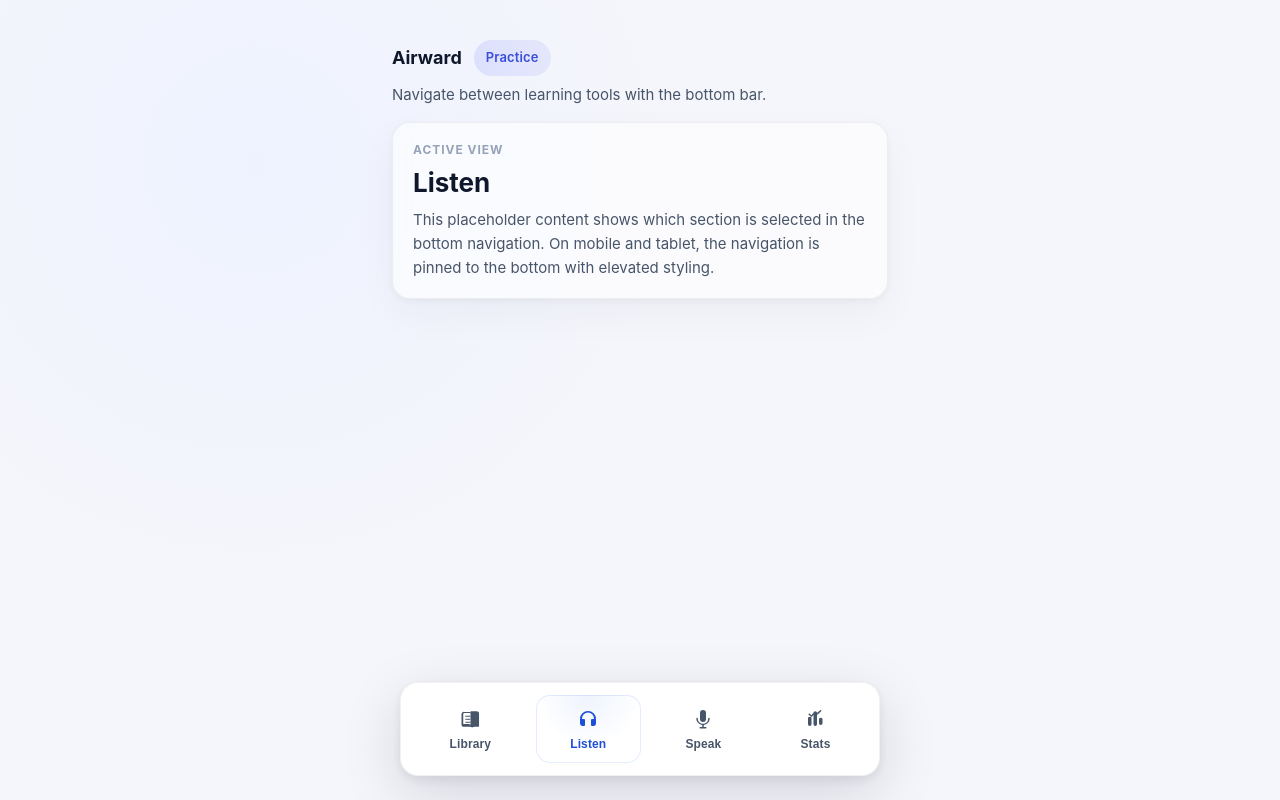
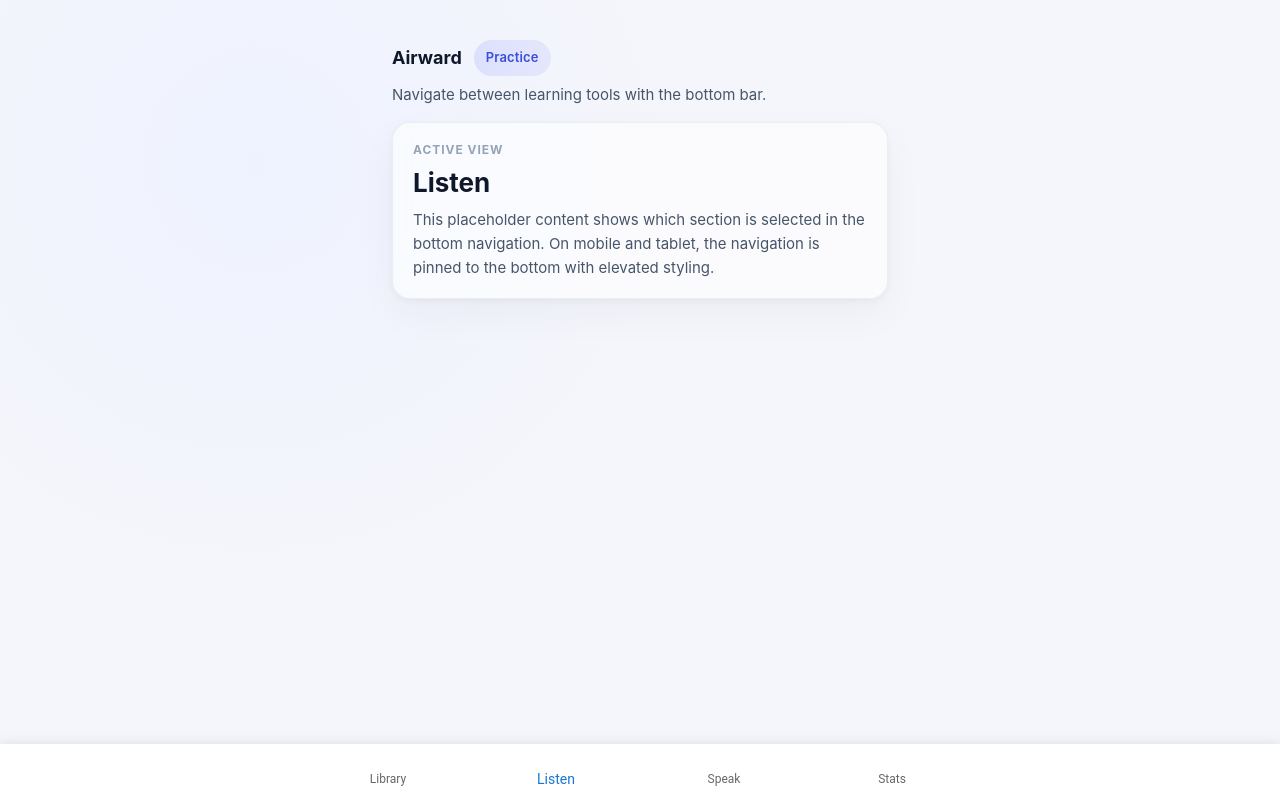
Before and after one commit to jaymes-nsek/airward, a React (Vite) app: page / in a window 1280 px wide. Built offline with nearby package versions, Linux system fonts and the light colour scheme; some icons are missing.

Commit message:
refactor(ui): replace unintended Codex-generated BottomNavigation and icons with MUI defaults for maintainability

```diff
--- a/package.json
+++ b/package.json
@@ -10,6 +10,10 @@
     "preview": "vite preview"
   },
   "dependencies": {
+    "@emotion/react": "^11.14.0",
+    "@emotion/styled": "^11.14.1",
+    "@mui/icons-material": "^7.3.6",
+    "@mui/material": "^7.3.6",
     "react": "^19.2.0",
     "react-dom": "^19.2.0"
   },
--- a/src/App.tsx
+++ b/src/App.tsx
@@ -2,19 +2,17 @@ import MenuBookRounded from '@mui/icons-material/MenuBookRounded'
 import HeadphonesRounded from '@mui/icons-material/HeadphonesRounded'
 import MicRounded from '@mui/icons-material/MicRounded'
 import InsightsRounded from '@mui/icons-material/InsightsRounded'
-import BottomNavigation from '@mui/material/BottomNavigation'
-import BottomNavigationAction from '@mui/material/BottomNavigationAction'
-import { useState, type ReactElement } from 'react'
-
+import {useState, type ReactElement} from 'react'
+import {BottomNavigation, BottomNavigationAction, Paper} from '@mui/material'
 import './App.css'
 
 type NavKey = 'library' | 'listen' | 'speak' | 'stats'
 
 const navItems: Array<{ key: NavKey; label: string; icon: ReactElement }> = [
-  { key: 'library', label: 'Library', icon: <MenuBookRounded /> },
-  { key: 'listen', label: 'Listen', icon: <HeadphonesRounded /> },
-  { key: 'speak', label: 'Speak', icon: <MicRounded /> },
-  { key: 'stats', label: 'Stats', icon: <InsightsRounded /> },
+    {key: 'library', label: 'Library', icon: <MenuBookRounded/>},
+    {key: 'listen', label: 'Listen', icon: <HeadphonesRounded/>},
+    {key: 'speak', label: 'Speak', icon: <MicRounded/>},
+    {key: 'stats', label: 'Stats', icon: <InsightsRounded/>},
 ]
 
 function App() {
@@ -46,6 +44,16 @@ function App() {
                 </div>
             </main>
 
+            <Paper
+                sx={{
+                    position: 'fixed',
+                    bottom: 0,
+                    left: 0,
+                    right: 0,
+                    zIndex: (theme) => theme.zIndex.appBar,
+                }}
+                elevation={8}
+            >
                 <BottomNavigation
                     showLabels
                     value={active}
@@ -60,6 +68,7 @@ function App() {
                         />
                     ))}
                 </BottomNavigation>
+            </Paper>
         </div>
     )
 }
--- a/src/mui-icons-material/HeadphonesRounded.tsx
+++ /dev/null
@@ -1,16 +0,0 @@
-import type { SVGProps } from 'react'
-
-const HeadphonesRounded = (props: SVGProps<SVGSVGElement>) => (
-  <svg
-    viewBox="0 0 24 24"
-    role="img"
-    aria-hidden="true"
-    focusable="false"
-    fill="currentColor"
-    {...props}
-  >
-    <path d="M12 4a8 8 0 0 0-8 8v4.25c0 1.52 1.23 2.75 2.75 2.75h1.25a1 1 0 0 0 1-1v-5a1 1 0 0 0-1-1H6v-.5a6 6 0 0 1 12 0v.5h-2a1 1 0 0 0-1 1v5a1 1 0 0 0 1 1h1.25A2.75 2.75 0 0 0 20 16.25V12a8 8 0 0 0-8-8Z" />
-  </svg>
-)
-
-export default HeadphonesRounded
--- a/src/mui-icons-material/InsightsRounded.tsx
+++ /dev/null
@@ -1,17 +0,0 @@
-import type { SVGProps } from 'react'
-
-const InsightsRounded = (props: SVGProps<SVGSVGElement>) => (
-  <svg
-    viewBox="0 0 24 24"
-    role="img"
-    aria-hidden="true"
-    focusable="false"
-    fill="currentColor"
-    {...props}
-  >
-    <path d="M7.5 10a1 1 0 0 1 1 1v6.25a1.75 1.75 0 1 1-3.5 0V11a1 1 0 0 1 1-1h1.5Zm4.75-5.75A1.75 1.75 0 0 0 10.5 6v11.25a1.75 1.75 0 1 0 3.5 0V6c0-.97-.78-1.75-1.75-1.75Zm5.25 6.5a1.5 1.5 0 0 0-1.5 1.5v4a1.75 1.75 0 1 0 3.5 0v-4a1.5 1.5 0 0 0-1.5-1.5Z" />
-    <path d="M5.7 6.7a.75.75 0 0 1 1.06 0l1.5 1.5 2.97-2.97a1 1 0 0 1 1.06-.23l2.07.83 2.7-2.7a.75.75 0 0 1 1.06 1.06l-3 3a1 1 0 0 1-1.06.22l-2.05-.82-2.93 2.93a1 1 0 0 1-1.42 0L5.7 7.76a.75.75 0 0 1 0-1.06Z" />
-  </svg>
-)
-
-export default InsightsRounded
--- a/src/mui-icons-material/MenuBookRounded.tsx
+++ /dev/null
@@ -1,17 +0,0 @@
-import type { SVGProps } from 'react'
-
-const MenuBookRounded = (props: SVGProps<SVGSVGElement>) => (
-  <svg
-    viewBox="0 0 24 24"
-    role="img"
-    aria-hidden="true"
-    focusable="false"
-    fill="currentColor"
-    {...props}
-  >
-    <path d="M6 4.75C4.62 4.75 3.5 5.87 3.5 7.25v10.5c0 1.15.94 2.09 2.09 2.09H12c.63 0 1.23.2 1.73.53.31.21.72.21 1.03 0 .5-.33 1.1-.53 1.73-.53h3.95c.33 0 .6-.27.6-.6V6.5c0-1.24-1-2.24-2.24-2.24H13c-.28 0-.5.22-.5.5v12.9a4 4 0 0 0-2-.54H5.8a.55.55 0 0 1-.55-.55V7.25c0-.69.56-1.25 1.25-1.25H12c.28 0 .5-.22.5-.5s-.22-.5-.5-.5H6Z" />
-    <path d="M7.75 8.75H12c.28 0 .5.22.5.5s-.22.5-.5.5H7.75a.5.5 0 1 1 0-1Zm0 3H12c.28 0 .5.22.5.5s-.22.5-.5.5H7.75a.5.5 0 1 1 0-1Zm0 3H12c.28 0 .5.22.5.5s-.22.5-.5.5H7.75a.5.5 0 1 1 0-1Z" />
-  </svg>
-)
-
-export default MenuBookRounded
--- a/src/mui-icons-material/MicRounded.tsx
+++ /dev/null
@@ -1,17 +0,0 @@
-import type { SVGProps } from 'react'
-
-const MicRounded = (props: SVGProps<SVGSVGElement>) => (
-  <svg
-    viewBox="0 0 24 24"
-    role="img"
-    aria-hidden="true"
-    focusable="false"
-    fill="currentColor"
-    {...props}
-  >
-    <path d="M12 3a3 3 0 0 0-3 3v6a3 3 0 1 0 6 0V6a3 3 0 0 0-3-3Z" />
-    <path d="M6.75 11.5a.75.75 0 0 0-1.5 0A6.76 6.76 0 0 0 11.25 18v2h-2a.75.75 0 0 0 0 1.5h5.5a.75.75 0 0 0 0-1.5h-2v-2A6.76 6.76 0 0 0 18.75 11.5a.75.75 0 0 0-1.5 0 5.25 5.25 0 0 1-10.5 0Z" />
-  </svg>
-)
-
-export default MicRounded
--- a/src/mui-material/BottomNavigation.tsx
+++ /dev/null
@@ -1,55 +0,0 @@
-import {
-  Children,
-  cloneElement,
-  isValidElement,
-  type ReactElement,
-  type ReactNode,
-  type SyntheticEvent,
-} from 'react'
-
-import './bottomNavigation.css'
-
-type BottomNavigationChildProps<T> = {
-  value?: T
-  __selectedValue?: T
-  __onChange?: (event: SyntheticEvent, value: T) => void
-  __showLabels?: boolean
-}
-
-export type BottomNavigationProps<T = unknown> = {
-  children: ReactNode
-  className?: string
-  value: T
-  onChange?: (event: SyntheticEvent, value: T) => void
-  showLabels?: boolean
-}
-
-function BottomNavigation<T = unknown>({
-  children,
-  className,
-  value,
-  onChange,
-  showLabels = false,
-}: BottomNavigationProps<T>): ReactElement {
-  const classes = ['MuiBottomNavigation-root', className].filter(Boolean).join(' ')
-
-  return (
-    <div className={classes}>
-      {Children.map(children, (child, index) => {
-        if (!isValidElement(child)) return child
-        const typedChild = child as ReactElement<BottomNavigationChildProps<T>>
-        const childValue =
-          typedChild.props.value !== undefined ? typedChild.props.value : (index as T)
-
-        return cloneElement(typedChild, {
-          value: childValue,
-          __selectedValue: value,
-          __onChange: onChange,
-          __showLabels: showLabels,
-        })
-      })}
-    </div>
-  )
-}
-
-export default BottomNavigation
--- a/src/mui-material/BottomNavigationAction.tsx
+++ /dev/null
@@ -1,69 +0,0 @@
-import type {
-  ButtonHTMLAttributes,
-  MouseEvent,
-  ReactElement,
-  ReactNode,
-  SyntheticEvent,
-} from 'react'
-
-type InternalProps<T = unknown> = {
-  __selectedValue?: T
-  __onChange?: (event: SyntheticEvent, value: T) => void
-  __showLabels?: boolean
-}
-
-export type BottomNavigationActionProps<T = unknown> = InternalProps<T> &
-  ButtonHTMLAttributes<HTMLButtonElement> & {
-    icon?: ReactNode
-    label?: ReactNode
-    value?: T
-  }
-
-function BottomNavigationAction<T = unknown>({
-  icon,
-  label,
-  value,
-  __selectedValue,
-  __onChange,
-  __showLabels,
-  onClick,
-  className,
-  ...buttonProps
-}: BottomNavigationActionProps<T>): ReactElement {
-  const selected = value === __selectedValue
-  const showLabel = __showLabels || selected
-  const classes = [
-    'MuiBottomNavigationAction-root',
-    selected ? 'Mui-selected' : '',
-    className,
-  ]
-    .filter(Boolean)
-    .join(' ')
-
-  const handleClick = (event: MouseEvent<HTMLButtonElement>) => {
-    __onChange?.(event, value as T)
-    onClick?.(event)
-  }
-
-  return (
-    <button
-      type="button"
-      className={classes}
-      aria-pressed={selected}
-      aria-label={typeof label === 'string' ? label : undefined}
-      {...buttonProps}
-      onClick={handleClick}
-    >
-      {icon ? <span className="MuiBottomNavigationAction-icon">{icon}</span> : null}
-      <span
-        className={`MuiBottomNavigationAction-label ${
-          showLabel ? 'MuiBottomNavigationAction-labelShow' : ''
-        }`}
-      >
-        {label}
-      </span>
-    </button>
-  )
-}
-
-export default BottomNavigationAction
--- a/src/mui-material/bottomNavigation.css
+++ /dev/null
@@ -1,93 +0,0 @@
-.MuiBottomNavigation-root {
-  position: fixed;
-  left: 50%;
-  bottom: 24px;
-  transform: translateX(-50%);
-  display: grid;
-  grid-auto-flow: column;
-  gap: 6px;
-  width: min(480px, calc(100% - 32px));
-  padding: 10px 12px;
-  background-color: #ffffff;
-  border-radius: 18px;
-  box-shadow:
-    0 18px 60px rgba(15, 23, 42, 0.14),
-    0 4px 12px rgba(15, 23, 42, 0.08);
-  border: 1px solid rgba(15, 23, 42, 0.06);
-  backdrop-filter: blur(8px);
-}
-
-.MuiBottomNavigationAction-root {
-  position: relative;
-  border: none;
-  background: transparent;
-  padding: 10px 8px;
-  border-radius: 14px;
-  color: #475569;
-  display: grid;
-  grid-auto-flow: row;
-  justify-items: center;
-  gap: 6px;
-  cursor: pointer;
-  font-weight: 700;
-  font-size: 12px;
-  letter-spacing: 0.01em;
-  transition:
-    color 160ms ease,
-    background-color 160ms ease,
-    transform 160ms ease;
-}
-
-.MuiBottomNavigationAction-root:hover {
-  color: #1e293b;
-  transform: translateY(-1px);
-  background-color: rgba(15, 23, 42, 0.04);
-}
-
-.MuiBottomNavigationAction-root:focus-visible {
-  outline: none;
-  box-shadow: 0 0 0 2px rgba(37, 99, 235, 0.28);
-}
-
-.MuiBottomNavigationAction-icon {
-  width: 24px;
-  height: 24px;
-  display: inline-flex;
-  align-items: center;
-  justify-content: center;
-}
-
-.MuiBottomNavigationAction-icon svg {
-  width: 24px;
-  height: 24px;
-}
-
-.MuiBottomNavigationAction-label {
-  opacity: 0;
-  transform: translateY(4px);
-  transition:
-    opacity 160ms ease,
-    transform 160ms ease;
-}
-
-.MuiBottomNavigationAction-labelShow {
-  opacity: 1;
-  transform: translateY(0);
-}
-
-.MuiBottomNavigationAction-root.Mui-selected {
-  color: #1d4ed8;
-  background: radial-gradient(circle at 50% 0%, rgba(37, 99, 235, 0.08), transparent 60%);
-  box-shadow: inset 0 0 0 1px rgba(37, 99, 235, 0.12);
-}
-
-@media (min-width: 768px) {
-  .MuiBottomNavigation-root {
-    padding: 12px 14px;
-    gap: 10px;
-  }
-
-  .MuiBottomNavigationAction-root {
-    padding: 12px 10px;
-  }
-}
--- a/vite.config.ts
+++ b/vite.config.ts
@@ -1,5 +1,3 @@
-import path from 'node:path'
-
 import { defineConfig } from 'vite'
 import react from '@vitejs/plugin-react'
 
@@ -9,10 +7,4 @@ export default defineConfig({
   server: {
     host: '0.0.0.0',
   },
-  resolve: {
-    alias: {
-      '@mui/icons-material': path.resolve(__dirname, 'src/mui-icons-material'),
-      '@mui/material': path.resolve(__dirname, 'src/mui-material'),
-    },
-  },
 })
```
Also changed, not shown: 1 other file (tests, documents, lock files or other folders). Lines whose indentation alone changed are shown as unchanged.
